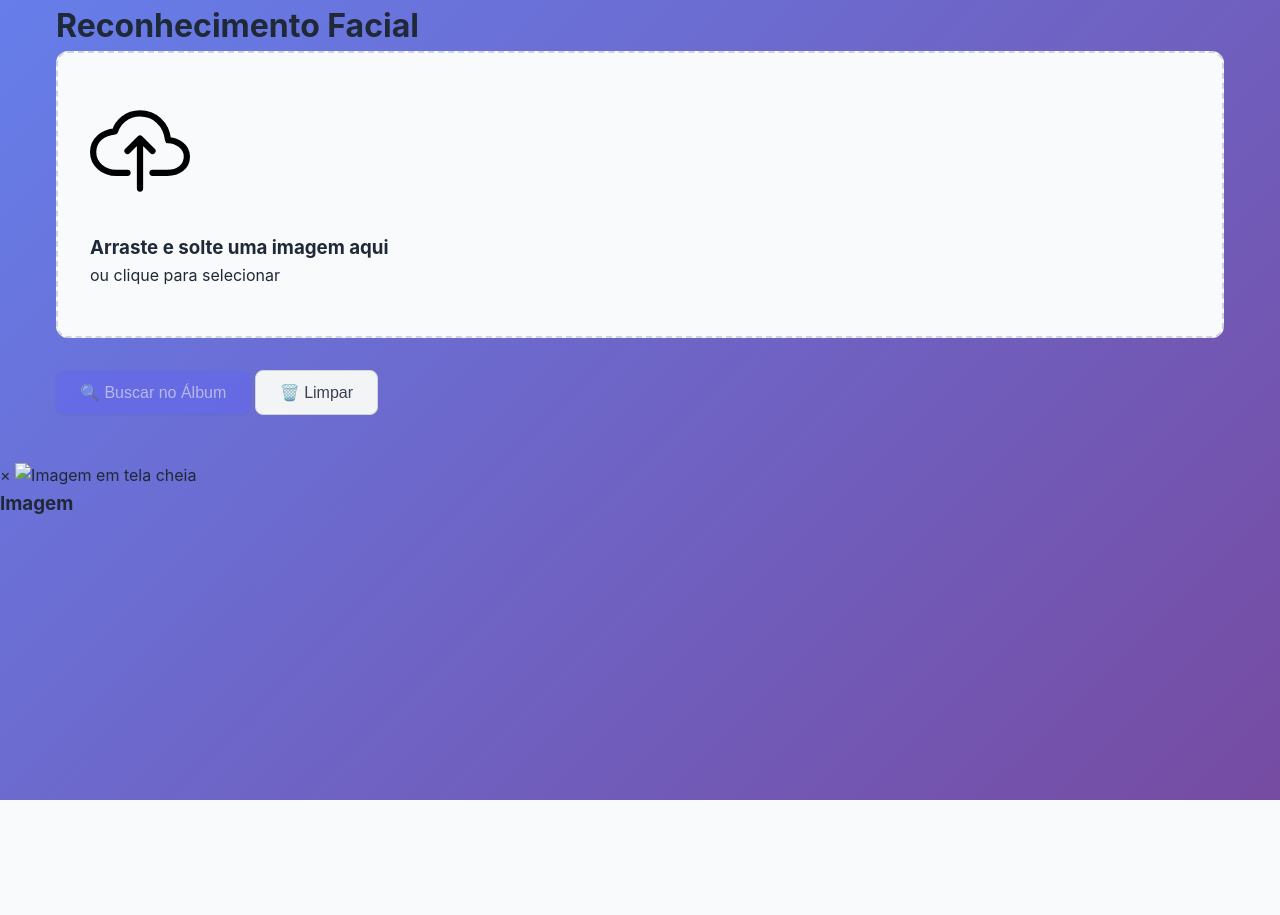
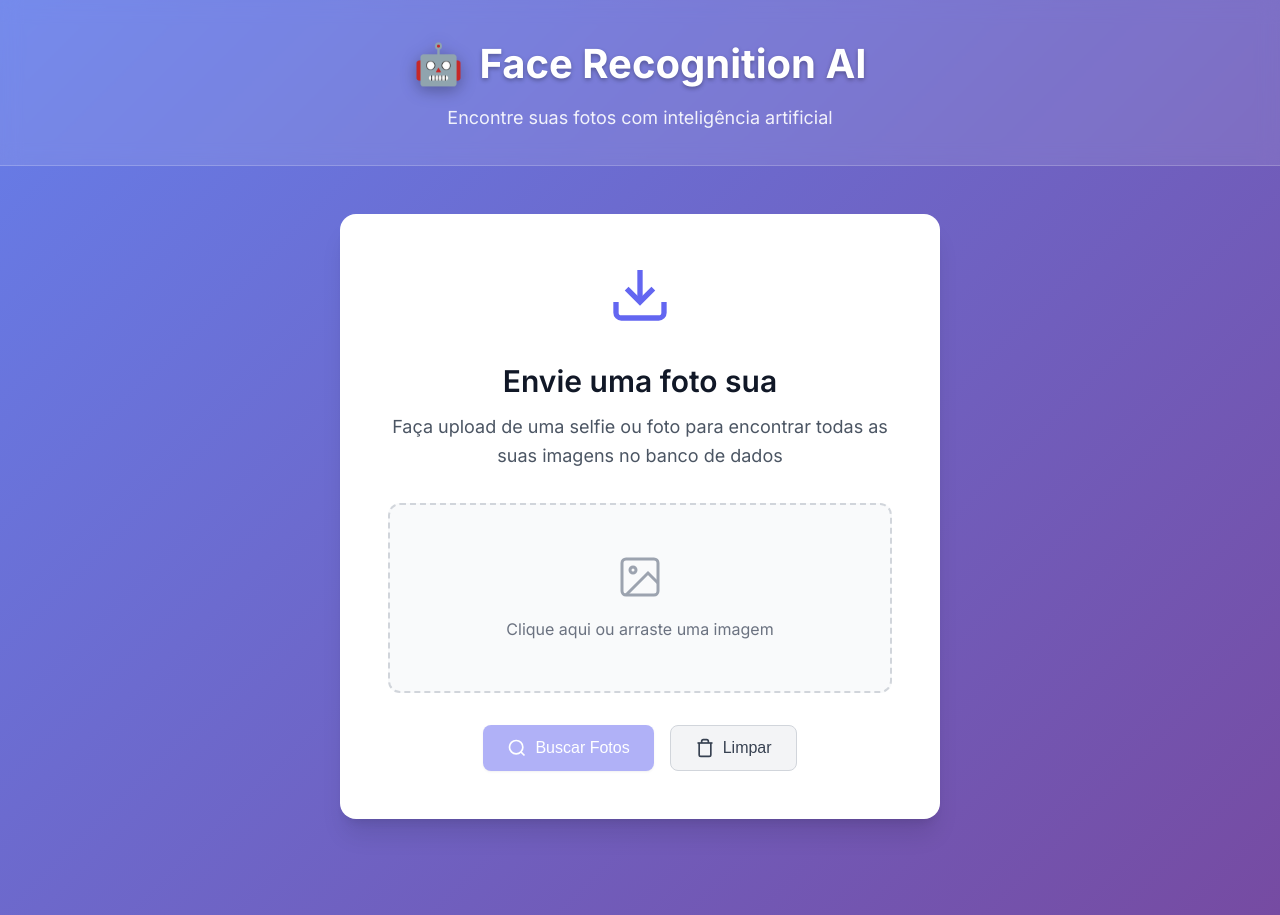
Before and after one commit to rochac2lee/face-recognition, a Flask app: page / in a window 1280 px wide. Before the commit the page ends 800 px from the top, so only its background shows below. Run offline with Flask 3, Linux system fonts and the light colour scheme.

Commit message:
Atualiza o template HTML da página inicial, renomeando o título para "Reconhecimento Facial - IA" e reestruturando a interface com novos elementos visuais. Melhora a seção de upload de imagens, adiciona ícones SVG e otimiza a exibição de resultados, incluindo contagem de fotos encontradas e mensagens de carregamento. Refina a estrutura geral do layout para uma melhor experiência do usuário.

```diff
--- a/templates/index.html
+++ b/templates/index.html
@@ -3,77 +3,116 @@
 <head>
     <meta charset="UTF-8">
     <meta name="viewport" content="width=device-width, initial-scale=1.0">
-    <title>Reconhecimento Facial</title>
+    <title>Reconhecimento Facial - IA</title>
     <link rel="stylesheet" href="{{ url_for('static', filename='css/style.css') }}">
+    <link href="https://fonts.googleapis.com/css2?family=Inter:wght@300;400;500;600;700&display=swap" rel="stylesheet">
 </head>
 <body>
+    <div class="app">
+        <!-- Header -->
+        <header class="header">
             <div class="container">
-        <header>
-            <h1>Reconhecimento Facial</h1>
+                <div class="header-content">
+                    <div class="logo">
+                        <div class="logo-icon">🤖</div>
+                        <h1>Face Recognition AI</h1>
+                    </div>
+                    <p class="subtitle">Encontre suas fotos com inteligência artificial</p>
+                </div>
+            </div>
         </header>
 
-        <main>
-            <div class="upload-section">
+        <!-- Main Content -->
+        <main class="main">
+            <div class="container">
+                <!-- Upload Section -->
+                <section class="upload-section" id="uploadSection">
+                    <div class="upload-card">
+                        <div class="upload-icon">
+                            <svg width="64" height="64" viewBox="0 0 24 24" fill="none" stroke="currentColor" stroke-width="2">
+                                <path d="M21 15v4a2 2 0 0 1-2 2H5a2 2 0 0 1-2-2v-4"/>
+                                <polyline points="7,10 12,15 17,10"/>
+                                <line x1="12" y1="15" x2="12" y2="3"/>
+                            </svg>
+                        </div>
+                        <h2>Envie uma foto sua</h2>
+                        <p>Faça upload de uma selfie ou foto para encontrar todas as suas imagens no banco de dados</p>
+
                         <div class="upload-area" id="uploadArea">
                             <div class="upload-content">
-                        <div class="upload-icon">
-                            <img src="{{ url_for('static', filename='icons/cloud-upload-outline.svg') }}" alt="Upload" width="100" height="100">
+                                <div class="upload-placeholder">
+                                    <svg width="48" height="48" viewBox="0 0 24 24" fill="none" stroke="currentColor" stroke-width="1.5">
+                                        <rect x="3" y="3" width="18" height="18" rx="2" ry="2"/>
+                                        <circle cx="8.5" cy="8.5" r="1.5"/>
+                                        <polyline points="21,15 16,10 5,21"/>
+                                    </svg>
+                                    <span>Clique aqui ou arraste uma imagem</span>
                                 </div>
-                        <h3>Arraste e solte uma imagem aqui</h3>
-                        <p>ou clique para selecionar</p>
                                 <input type="file" id="fileInput" accept="image/*" hidden>
                             </div>
                         </div>
 
-                <div class="upload-controls">
-                    <button id="uploadBtn" class="btn btn-primary" disabled>
-                        🔍 Buscar no Álbum
+                        <div class="upload-actions">
+                            <button class="btn btn-primary" id="uploadBtn" disabled>
+                                <svg width="20" height="20" viewBox="0 0 24 24" fill="none" stroke="currentColor" stroke-width="2">
+                                    <circle cx="11" cy="11" r="8"/>
+                                    <path d="m21 21-4.35-4.35"/>
+                                </svg>
+                                Buscar Fotos
                             </button>
-                    <button id="clearBtn" class="btn btn-secondary">
-                        🗑️ Limpar
+                            <button class="btn btn-secondary" id="clearBtn">
+                                <svg width="20" height="20" viewBox="0 0 24 24" fill="none" stroke="currentColor" stroke-width="2">
+                                    <polyline points="3,6 5,6 21,6"/>
+                                    <path d="m19,6v14a2,2 0 0,1 -2,2H7a2,2 0 0,1 -2,-2V6m3,0V4a2,2 0 0,1 2,-2h4a2,2 0 0,1 2,2v2"/>
+                                </svg>
+                                Limpar
                             </button>
                         </div>
                     </div>
+                </section>
 
-            <div class="results-section" id="resultsSection" style="display: none;">
-                <h2>Resultados</h2>
-                <div class="results-content">
-                    <div class="matches-container main-results">
-                        <h3>Correspondências encontradas</h3>
-                        <div id="matchesList" class="matches-list">
-                            <!-- Matches serão inseridos aqui dinamicamente -->
-                        </div>
+                <!-- Results Section -->
+                <section class="results-section" id="resultsSection" style="display: none;">
+                    <div class="results-header">
+                        <h2>Resultados da Busca</h2>
+                        <div class="results-stats" id="resultsStats"></div>
                     </div>
 
-                    <div class="image-container sidebar">
+                    <div class="results-content">
+                        <div class="query-image">
+                            <div class="image-card">
                                 <h3>Imagem Enviada</h3>
+                                <div class="image-container">
                                     <img id="resultImage" alt="Imagem enviada">
                                 </div>
                             </div>
                         </div>
 
+                        <div class="matches-grid">
+                            <div class="matches-header">
+                                <h3>Fotos Encontradas</h3>
+                                <span class="matches-count" id="matchesCount">0 fotos</span>
+                            </div>
+                            <div class="matches-container" id="matchesList">
+                                <!-- Matches serão inseridos aqui -->
+                            </div>
+                        </div>
+                    </div>
+                </section>
+
+                <!-- Loading -->
                 <div class="loading" id="loading" style="display: none;">
-                <div class="spinner"></div>
-                <p>Processando imagem...</p>
+                    <div class="loading-spinner"></div>
+                    <p>Analisando imagem com IA...</p>
                 </div>
 
+                <!-- Error -->
                 <div class="error" id="error" style="display: none;">
                     <div class="error-icon">⚠️</div>
                     <p id="errorMessage"></p>
                 </div>
+            </div>
         </main>
-    </div>
-
-    <!-- Modal para visualização em tela cheia -->
-    <div id="fullscreenModal" class="modal">
-        <div class="modal-content">
-            <span class="close">&times;</span>
-            <img id="fullscreenImage" src="" alt="Imagem em tela cheia">
-            <div class="modal-info">
-                <h3 id="modalTitle">Imagem</h3>
-                <p id="modalDetails"></p>
-            </div>
-        </div>
     </div>
 
     <script src="{{ url_for('static', filename='js/script.js') }}"></script>
```
Lines whose indentation alone changed are shown as unchanged.
